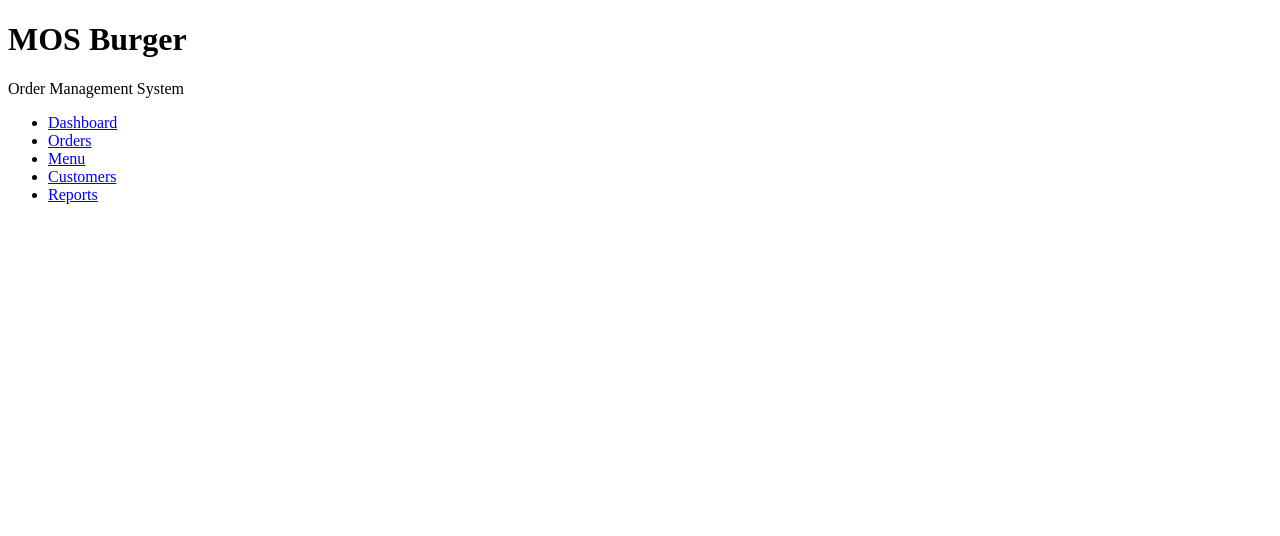
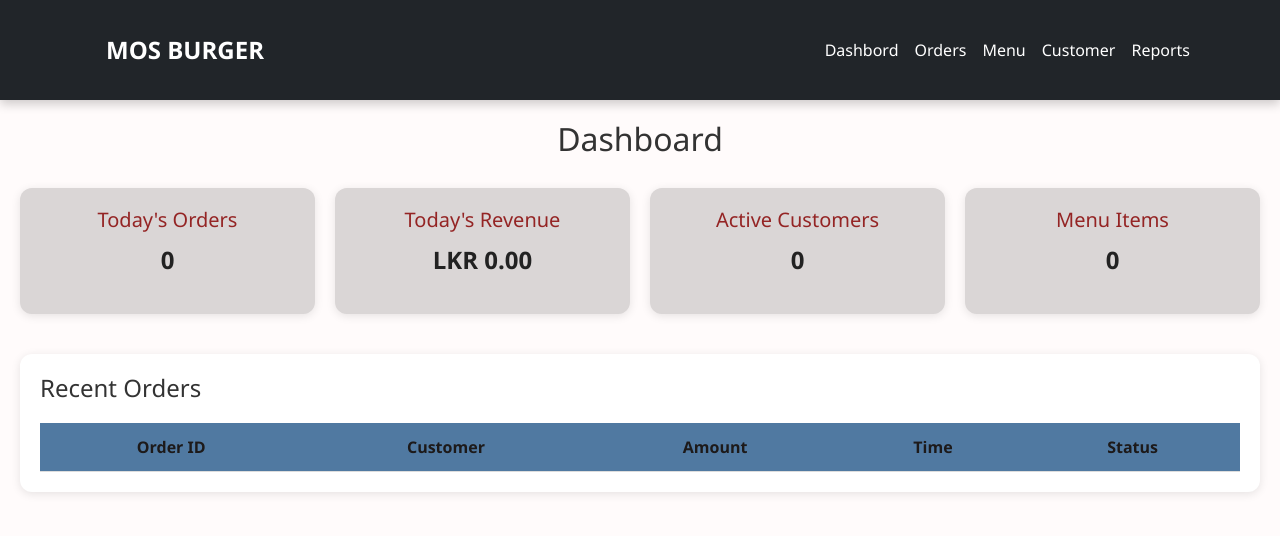
Before and after one commit to NaviGamage/MOSBurger, a plain HTML site: page index.html in a window 1280 px wide. Drawn offline with nearby package versions, Linux system fonts and the light colour scheme.

Commit message:
Updated navbar and Dashboard

```diff
--- a/index.html
+++ b/index.html
@@ -4,23 +4,100 @@
     <meta charset="UTF-8">
     <meta name="viewport" content="width=device-width, initial-scale=1.0">
     <title>MOS Burger - Order Management System</title>
+    <!-- Bootstrap CSS -->
+    <link href="https://cdn.jsdelivr.net/npm/bootstrap@5.3.3/dist/css/bootstrap.min.css" rel="stylesheet">
+
+    <!-- AOS Animation CSS -->
+    <link href="https://cdn.jsdelivr.net/npm/aos@2.3.4/dist/aos.css" rel="stylesheet">
+
+    <!-- Custom CSS -->
+    <link rel="stylesheet" href="style.css">
+
+    <!-- Font Awesome for Icons -->
+    <link rel="stylesheet" href="https://cdnjs.cloudflare.com/ajax/libs/font-awesome/6.0.0-beta3/css/all.min.css">
+
+
 </head>
 <body>
     <header>
-        <div class="logo">
-            <h1>MOS Burger</h1>
-            <p>Order Management System</p>
+        <nav id="navbar" class="navbar navbar-expand-lg navbar-dark bg-dark fixed-top ">
+        <div class="container">
+
+            <a class="navbar-brand p-4" href="#navbar"> MOS BURGER</a>
+            <button class="navbar-toggler" type="button" data-bs-toggle="collapse" data-bs-target="#navbarNav">
+                <span class="navbar-toggler-icon"></span>
+            </button>
+            <div class="collapse navbar-collapse" id="navbarNav">
+                <ul class="navbar-nav ms-auto">
+                    <li class="nav-item">
+                        <a class="nav-link" href="#dashbord">Dashbord</a>
+                    </li>
+                    <li class="nav-item">
+                        <a class="nav-link" href="#order">Orders</a>
+                    </li>
+                    <li class="nav-item">
+                        <a class="nav-link" href="#menu">Menu</a>
+                    </li>
+                    <li class="nav-item">
+                        <a class="nav-link" href="#customer">Customer</a>
+                    </li>
+
+                    <li class="nav-item">
+                        <a class="nav-link" href="#report ">Reports</a>
+                    </li>
+                </ul>
+            </div>
         </div>
-        <nav>
-            <ul>
-                <li><a href="#" class="active" id="dashboard-tab"><i class="fas fa-home"></i> Dashboard</a></li>
-                <li><a href="#" id="orders-tab"><i class="fas fa-list"></i> Orders</a></li>
-                <li><a href="#" id="menu-tab"><i class="fas fa-utensils"></i> Menu</a></li>
-                <li><a href="#" id="customers-tab"><i class="fas fa-users"></i> Customers</a></li>
-                <li><a href="#" id="reports-tab"><i class="fas fa-chart-bar"></i> Reports</a></li>
-            </ul>
-        </nav>
+    </nav>
     </header>
+
+    <section id="dashboard" class="content-section active">
+            <h2>Dashboard</h2>
+            <div class="stats-container">
+                <div class="stat-card">
+                    <h3>Today's Orders</h3>
+                    <p id="today-orders">0</p>
+                </div>
+                <div class="stat-card">
+                    <h3>Today's Revenue</h3>
+                    <p id="today-revenue">LKR 0.00</p>
+                </div>
+                <div class="stat-card">
+                    <h3>Active Customers</h3>
+                    <p id="active-customers">0</p>
+                </div>
+                <div class="stat-card">
+                    <h3>Menu Items</h3>
+                    <p id="menu-items">0</p>
+                </div>
+            </div>
+            <div class="recent-orders">
+                <h3>Recent Orders</h3>
+                <table id="recent-orders-table">
+                    <thead>
+                        <tr>
+                            <th>Order ID</th>
+                            <th>Customer</th>
+                            <th>Amount</th>
+                            <th>Time</th>
+                            <th>Status</th>
+                        </tr>
+                    </thead>
+                    <tbody>
+                        <!-- Filled by JavaScript -->
+                    </tbody>
+                </table>
+            </div>
+        </section>
+
+
+
+
+
+
+
+
+
 
 
 </body>
--- a/style.css
+++ b/style.css
@@ -0,0 +1,108 @@
+
+* {
+    margin: 0;
+    padding: 0;
+    box-sizing: border-box;
+    font-family: "Segoe UI", sans-serif;
+
+}
+
+body {
+    background-color: #fffbfb;
+    padding-top: 80px; /* space for fixed navbar */
+    color: #4b2e2e;
+    display: auto;
+}
+
+header .navbar {
+    box-shadow: 0 4px 10px rgba(0, 0, 0, 0.2);
+}
+
+.navbar-brand {
+    font-weight: bold;
+    font-size: 24px;
+}
+
+.nav-link {
+    color: #ffffff !important;
+    transition: 0.3s;
+}
+
+.nav-link:hover {
+    color: #ffc107 !important;
+}
+
+/* Dashboard Section */
+.content-section {
+    padding: 40px 20px;
+}
+
+.content-section h2 {
+    text-align: center;
+    margin-bottom: 30px;
+    font-size: 32px;
+    color: #333;
+}
+
+/* Stats Cards */
+.stats-container {
+    display: grid;
+    grid-template-columns: repeat(auto-fit, minmax(220px, 1fr));
+    gap: 20px;
+    margin-bottom: 40px;
+}
+
+.stat-card {
+    background-color: #dad6d6;
+    padding: 20px;
+    border-radius: 12px;
+    box-shadow: 0 2px 10px rgba(0, 0, 0, 0.1);
+    text-align: center;
+}
+
+.stat-card h3 {
+    font-size: 20px;
+    color: #942424;
+    margin-bottom: 10px;
+}
+
+.stat-card p {
+    font-size: 24px;
+    font-weight: bold;
+    color: #222;
+}
+
+/* Recent Orders Table */
+.recent-orders {
+    background-color: #ffffff;
+    padding: 20px;
+    border-radius: 12px;
+    box-shadow: 0 2px 10px rgba(0, 0, 0, 0.1);
+}
+
+.recent-orders h3 {
+    margin-bottom: 20px;
+    font-size: 24px;
+    color: #333;
+}
+
+#recent-orders-table {
+    width: 100%;
+    border-collapse: collapse;
+}
+
+#recent-orders-table th,
+#recent-orders-table td {
+    padding: 12px 15px;
+    border-bottom: 1px solid #dddddd;
+    text-align: center;
+}
+
+#recent-orders-table th {
+    background-color: #5079a1;
+    color: rgb(29, 26, 26);
+}
+
+#recent-orders-table tr:hover {
+    background-color: #f1f1f1;
+}
```
Also changed, not shown: image/app.js (added).
